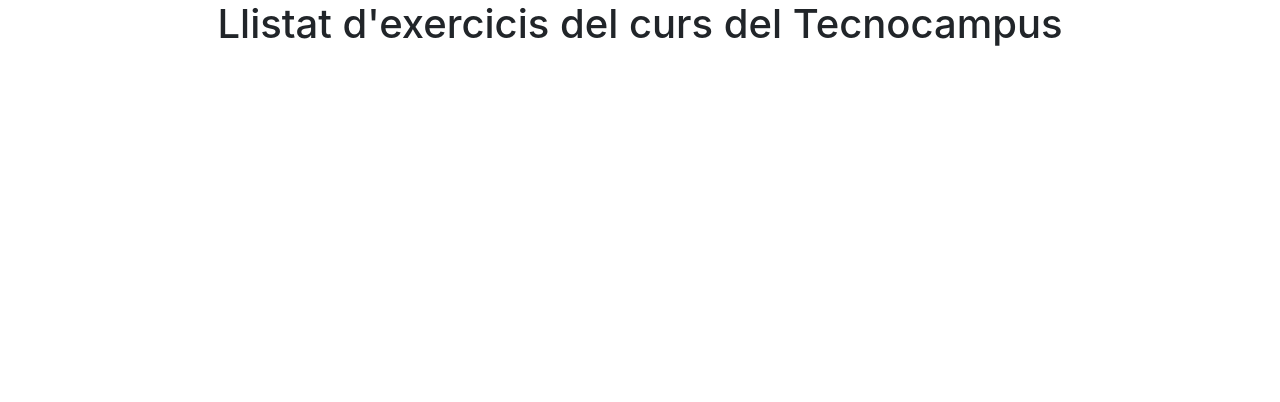
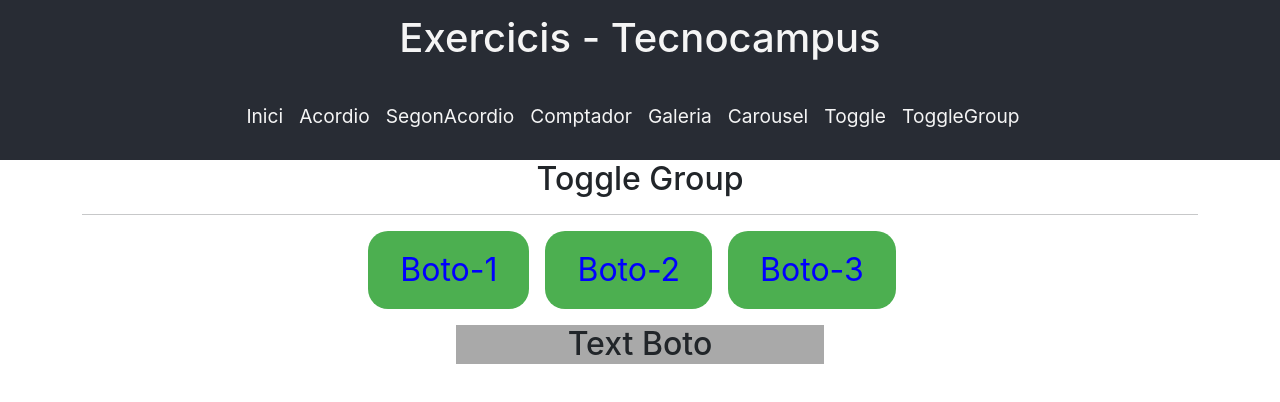
Before and after one commit to Efarinyes/exercicis-tecnocampus, a React (Create React App) app: page /#/ToggleGroup in a window 1280 px wide. Shown: the top 402 px of the page. Built offline with nearby package versions, Linux system fonts and the light colour scheme.

Commit message:
Commit - Afegint exercicis i deploy

```diff
--- a/package.json
+++ b/package.json
@@ -6,6 +6,7 @@
     "@testing-library/jest-dom": "^5.14.1",
     "@testing-library/react": "^12.0.0",
     "@testing-library/user-event": "^13.2.1",
+    "gh-pages": "^3.2.3",
     "react": "^17.0.2",
     "react-dom": "^17.0.2",
     "react-router-dom": "^6.2.1",
@@ -13,6 +14,8 @@
     "web-vitals": "^2.1.0"
   },
   "scripts": {
+    "predeploy": "npm run build",
+    "deploy": "gh-pages -d build",
     "start": "react-scripts start",
     "build": "react-scripts build",
     "test": "react-scripts test",
--- a/src/App.css
+++ b/src/App.css
@@ -49,6 +49,7 @@
 ul li {
   list-style: none;
   margin-top: 2rem;
+  font-size: 1.2rem;
 }
 li a {
   text-decoration: none;
--- a/src/App.js
+++ b/src/App.js
@@ -7,6 +7,8 @@
 import SegonAcordio from "./exercicis/acordio/SegonAcordio";
 import Carousel from "./exercicis/carousel/Carousel";
 import Comptador from "./exercicis/comptador/Comptador";
+import Toggle from "./exercicis/toggle/Toggle";
+import ToggleGroup from "./exercicis/toogleGroup/ToggleGroup";
 
 function App() {
   return (
@@ -25,10 +27,13 @@
             <Route path="Comptador" element={<Comptador />} />
 
             <Route path="Carousel" element={<Carousel />} />
+
+            <Route path="Toggle" element={<Toggle />} />
+
+            <Route path="ToggleGroup" element={<ToggleGroup />} />
           </Route>
         </Routes>
       </HashRouter>
-      <h1 className='App'> Llistat d'exercicis del curs del Tecnocampus</h1>
     </>
   );
 }
--- a/src/Layout.js
+++ b/src/Layout.js
@@ -10,10 +10,12 @@
             <li>
               <Link to="/">Inici</Link>
               <Link to="Acordio">Acordio</Link>
+              <Link to="SegonAcordio">SegonAcordio</Link>
               <Link to="Comptador">Comptador</Link>
-              <Link to="SegonAcordio">SegonAcordio</Link>
               <Link to="Galeria">Galeria</Link>
               <Link to="Carousel">Carousel</Link>
+              <Link to="Toggle">Toggle</Link>
+              <Link to="ToggleGroup">ToggleGroup</Link>
             </li>
           </ul>
         </div>
--- a/src/exercicis/acordio/SegonAcordio.js
+++ b/src/exercicis/acordio/SegonAcordio.js
@@ -1,5 +1,4 @@
-
-import { useState } from 'react';
+import { useState } from "react";
 import "./acordio.css";
 
 const initialText = "paragraf";
@@ -36,16 +35,19 @@
       <hr />
       <div className="itemsAcordio">
         {displays.map((disp, index) => (
-          <>
+          <div key={index}>
             <h2 onClick={() => mostrarTextAcordio(index)} className="hacdos">
               {disp.titol}
             </h2>
             <div
-              className={(index === textClicat ? "paragrafVista" : initialText) + ' animate__animated animate__fadeIn'}
+              className={
+                (index === textClicat ? "paragrafVista" : initialText) +
+                " animate__animated animate__fadeIn"
+              }
             >
               {disp.text}
             </div>
-          </>
+          </div>
         ))}
       </div>
     </>
--- a/src/exercicis/acordio/acordio.css
+++ b/src/exercicis/acordio/acordio.css
@@ -10,7 +10,7 @@
   flex-direction: column;
   justify-content: center;
   font-size: 2rem;
-  color:lightsteelblue;
+  color: darkblue;
   margin: 0 auto;
   width: 400px;
   height: 200px;
@@ -20,5 +20,5 @@
   padding-right: 0.9rem;
 }
 .itemsAcordio {
-  background-color:mintcream;
+  background-color: mintcream;
 }
--- a/src/exercicis/carousel/Carousel.js
+++ b/src/exercicis/carousel/Carousel.js
@@ -15,12 +15,12 @@
   const [currentImage, setCurrentImage] = useState(0);
 
   const mouFoto = (direccio) => {
-    console.log(direccio);
+    // console.log(direccio);
     if (direccio === "right") setCurrentImage(currentImage + 1);
     else {
       setCurrentImage(currentImage - 1);
     }
-    console.log(currentImage);
+    // console.log(currentImage);
   };
   return (
     <>
@@ -35,7 +35,8 @@
               style={{ left: -currentImage * 100 + "%" }}
               key={index}
             >
-              <img src={`images/${imatge}`} alt={`imaages/${imatge}`} />
+              <img src={`images/${imatge}`} alt={`images/${imatge}`} />
+              <p className="textSlide"> Mostra de rellotges intel·ligents</p>
             </div>
           ))}
         </div>
--- a/src/exercicis/comptador/comptador.css
+++ b/src/exercicis/comptador/comptador.css
@@ -33,7 +33,7 @@
   border-radius: 25px;
   color: black;
 }
-.boto:hover {
+.botoComtador:hover {
   background-color: bisque;
 }
 .botoMesCinc {
--- /dev/null
+++ b/src/exercicis/toggle/Toggle.js
@@ -0,0 +1,33 @@
+import { useState } from "react";
+import "./toggle.css";
+
+function Toggle() {
+  const [textBoto, setTextBoto] = useState("Clica");
+  const [colorBoto, setColorBoto] = useState("toggleButton");
+
+  const canviaText = () => {
+    textBoto === "Clica" ? setTextBoto("Has clicat") : setTextBoto("Clica");
+    colorBoto === "toggleButton"
+      ? setColorBoto("red")
+      : setColorBoto("toggleButton");
+  };
+
+  return (
+    <>
+      <h1> Toggle </h1>
+      <hr />
+      <div>
+        <button onClick={canviaText} className={colorBoto}>
+          {textBoto}
+        </button>
+        <br />
+        <br />
+        <div className="textSortida">
+          <h2> {textBoto} </h2>
+        </div>
+      </div>
+    </>
+  );
+}
+
+export default Toggle;
--- /dev/null
+++ b/src/exercicis/toggle/toggle.css
@@ -0,0 +1,33 @@
+.red {
+  color: red;
+  background-color: yellowgreen;
+  border: none;
+  border-radius: 20px;
+  padding: 15px 32px;
+  text-align: center;
+  text-decoration: none;
+  display: inline-block;
+  font-size: 2rem;
+}
+
+.toggleButton {
+  margin-bottom: 1rem;
+  margin-right: 1rem;
+  background-color: #4caf50; /* Green */
+  border: none;
+  border-radius: 20px;
+  color: blue;
+  padding: 15px 32px;
+  text-align: center;
+  text-decoration: none;
+  display: inline-block;
+  font-size: 2rem;
+}
+
+.textSortida {
+  margin: 0 auto;
+  width: 33%;
+
+  font-size: 3rem;
+  background-color: darkgrey;
+}
--- /dev/null
+++ b/src/exercicis/toogleGroup/ToggleGroup.js
@@ -0,0 +1,33 @@
+import "./toggleGroup.css";
+import { useState } from "react";
+
+function ToggleGroup() {
+  const [botoClicat, setBotoClicat] = useState();
+
+  const textos = ["Boto-1", "Boto-2", "Boto-3"];
+  const changeTextColor = (text) => {
+    console.log(text);
+  };
+
+  return (
+    <>
+      <h2>Toggle Group</h2>
+      <hr />
+      {textos.map((text, index) => (
+        <button
+          className="toggleGroupButton"
+          onClick={() => changeTextColor(text)}
+          key={text}
+        >
+          {text}
+        </button>
+      ))}
+
+      <div className="textSortidaToggleGroup">
+        <h2> Text Boto </h2>
+      </div>
+    </>
+  );
+}
+
+export default ToggleGroup;
--- /dev/null
+++ b/src/exercicis/toogleGroup/toggleGroup.css
@@ -0,0 +1,21 @@
+.toggleGroupButton {
+  margin-bottom: 1rem;
+  margin-right: 1rem;
+  background-color: #4caf50; /* Green */
+  border: none;
+  border-radius: 20px;
+  color: blue;
+  padding: 15px 32px;
+  text-align: center;
+  text-decoration: none;
+  display: inline-block;
+  font-size: 2rem;
+}
+
+.textSortidaToggleGroup {
+  margin: 0 auto;
+  width: 33%;
+
+  font-size: 3rem;
+  background-color: darkgrey;
+}
```
Also changed, not shown: 1 other file (tests, documents, lock files or other folders).
